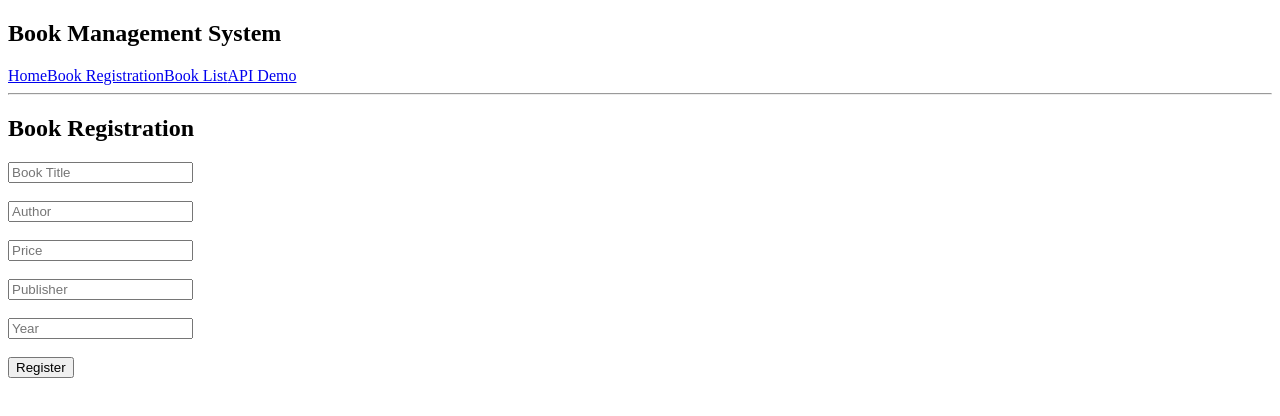
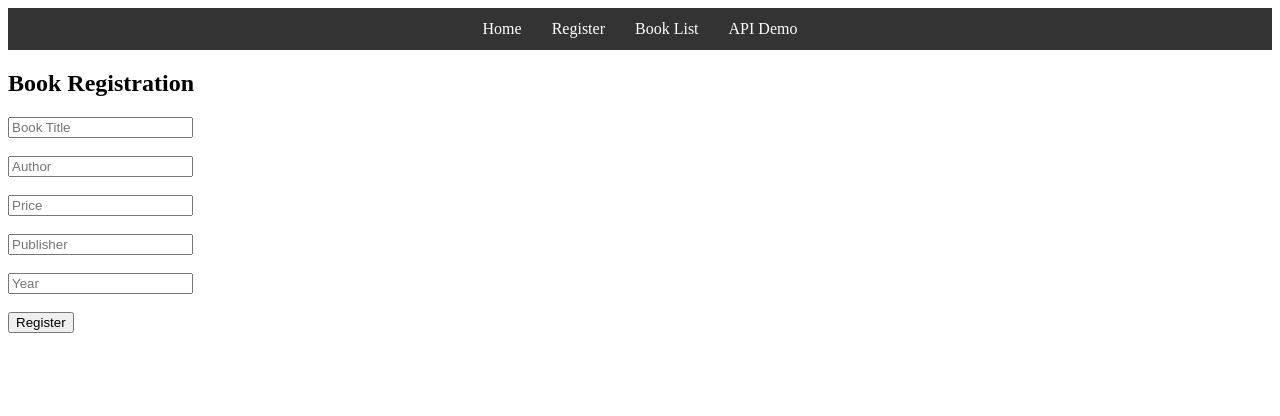
Before and after one commit to Ambatibhanu08/FEDF-LAB-EXAM-2500030237, a React (Vite) app: page /register in a window 1280 px wide. Shown: the top 416 px of the page. Built offline with nearby package versions, Linux system fonts and the light colour scheme.

Commit message:
modified files

```diff
--- a/src/exam/ApiDemo.jsx
+++ b/src/exam/ApiDemo.jsx
@@ -1,4 +1,4 @@
-import React, { useState } from "react"
+import React, { useState, useEffect } from "react"
 import axios from "axios"
 
 function ApiDemo() {
@@ -6,36 +6,23 @@ function ApiDemo() {
   const [posts, setPosts] = useState([])
 
   const fetchData = async () => {
-
     try {
-
       const response = await axios.get(
         "https://dummy-json.mock.beeceptor.com/posts"
       )
-
       setPosts(response.data)
-
+    } catch (error) {
+      console.log(error)
     }
-    catch (error) {
-
-      console.log(error)
-
-    }
-
   }
 
+  useEffect(() => {
+    fetchData()
+  }, [])
+
   return (
-
     <div>
-
       <h2>API Demo</h2>
-
-      <button onClick={fetchData}>
-        Fetch API Data
-      </button>
-
-      <br /><br />
-
       {posts.length === 0 ? (
 
         <p>No Data Loaded</p>
--- a/src/exam/MainNavBar.jsx
+++ b/src/exam/MainNavBar.jsx
@@ -1,18 +1,15 @@
 import React from 'react'
 import { Link } from "react-router-dom"
+import "./Navbar.css"
 
 function MainNavBar() {
   return (
-    <div>
-
-      <h2>Book Management System</h2>
+    <div className="navbar">
 
       <Link to="/">Home</Link>
-      <Link to="/register">Book Registration</Link>
+      <Link to="/register">Register</Link>
       <Link to="/books">Book List</Link>
       <Link to="/api">API Demo</Link>
-
-      <hr/>
 
     </div>
   )
--- a/src/exam/Navbar.css
+++ b/src/exam/Navbar.css
@@ -12,5 +12,5 @@
 }
 
 .navbar a:hover{
-  color: yellow;
+  text-decoration: underline;
 }
```
